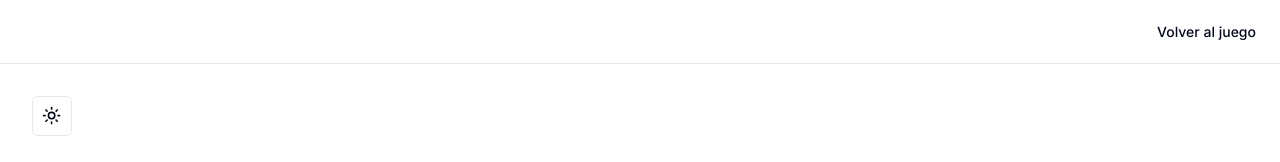
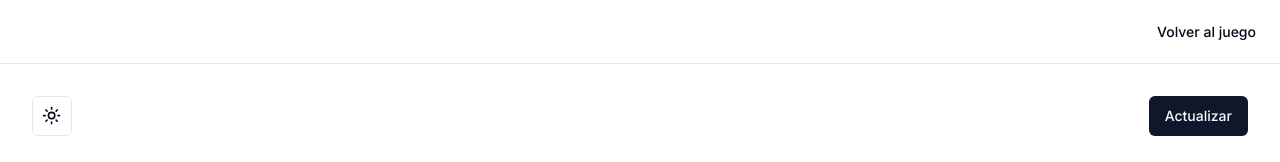
Before and after one commit to carlosandresat/tangram-pis, a Next.js app: page /resultados in a window 1280 px wide. Shown: the top 162 px of the page. Built offline with nearby package versions, Linux system fonts and the light colour scheme; no server answers; the database is empty.

Commit message:
Add UpdateResultsButton to revalidate resultados page

```diff
--- a/src/app/actions/results.ts
+++ b/src/app/actions/results.ts
@@ -2,6 +2,7 @@
 
 import { palabras } from "@/data/palabras";
 import { sql } from "@vercel/postgres";
+import { revalidatePath } from "next/cache";
 
 export const insertarRespuestas = async (resultados:{
     nombre: string,
@@ -43,3 +44,7 @@ export const obtenerRespuestas = async () => {
       return null
     }
 };
+
+export const revalidarRespuestas = () => {
+  revalidatePath("/resultados")
+};
--- a/src/app/resultados/page.tsx
+++ b/src/app/resultados/page.tsx
@@ -11,6 +11,7 @@ import {
 } from "@/components/ui/table";
 import { Check, X } from "lucide-react";
 import { obtenerRespuestas } from "@/app/actions/results";
+import { UpdateResultsButton } from "@/components/update-results-button";
 
 export default async function Resultados() {
   const respuestas = await obtenerRespuestas()
@@ -39,8 +40,9 @@ export default async function Resultados() {
       </header>
 
       <main className="flex flex-col items-center p-8 w-full min-h-[calc(100vh-65px)] pt-24">
-        <div className="self-start hidden md:block">
+        <div className="self-start hidden md:flex md:justify-between w-full">
           <ModeToggle></ModeToggle>
+          <UpdateResultsButton></UpdateResultsButton>
         </div>
         <h1 className="scroll-m-20 text-4xl font-extrabold tracking-tight lg:text-5xl mt-6">
           Respuestas Obtenidas
--- /dev/null
+++ b/src/components/update-results-button.tsx
@@ -0,0 +1,13 @@
+"use client";
+import { Button } from "@/components/ui/button";
+import { revalidarRespuestas } from "@/app/actions/results";
+
+export function UpdateResultsButton() {
+    const resolveOnClick = () => {
+        revalidarRespuestas()
+    }
+
+  return (
+    <Button onClick={resolveOnClick}>Actualizar</Button>
+  );
+}
```
